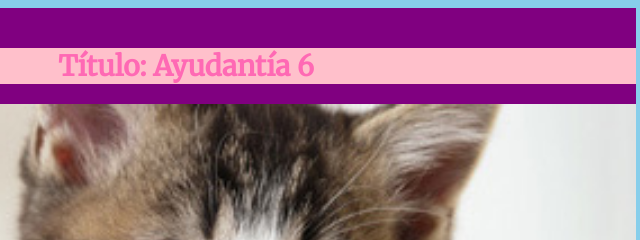
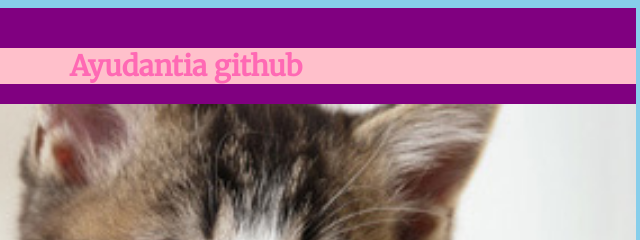
Before and after one commit to annt0niwis/m02-g06, a plain HTML site: page index.html in a window 1280 px wide. Shown: the top 240 px of the page, 454-1094 px from the left. Drawn offline with nearby package versions, Linux system fonts and the light colour scheme.

Commit message:
Ayudantia github

```diff
--- a/index.html
+++ b/index.html
@@ -17,7 +17,7 @@
 
 
 	<div id="introduccion">
-		<h1>Título: Ayudantía 6</h1>
+		<h1>Ayudantia github</h1>
 		<img src="img/imagen01.jpg">
 		<p>Párrafo para describir a mi gato</p>
 	</div>
```
